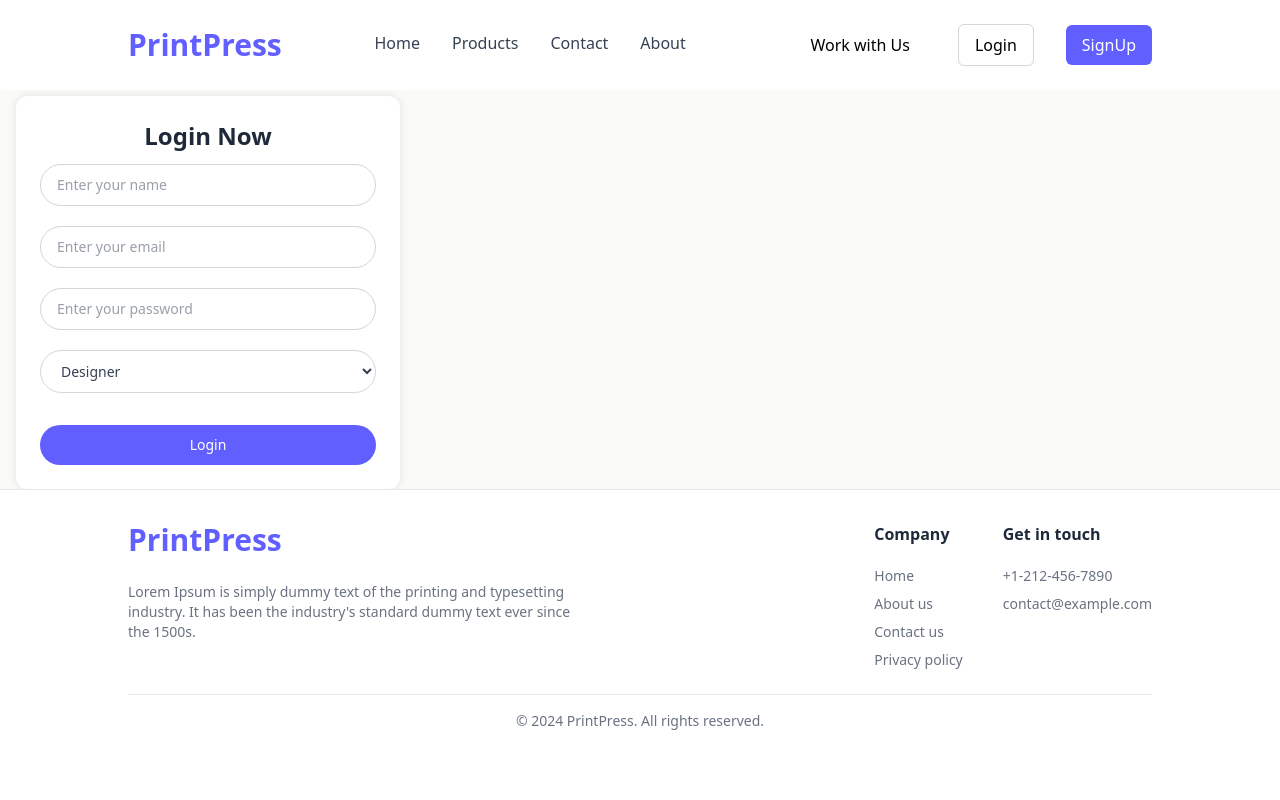
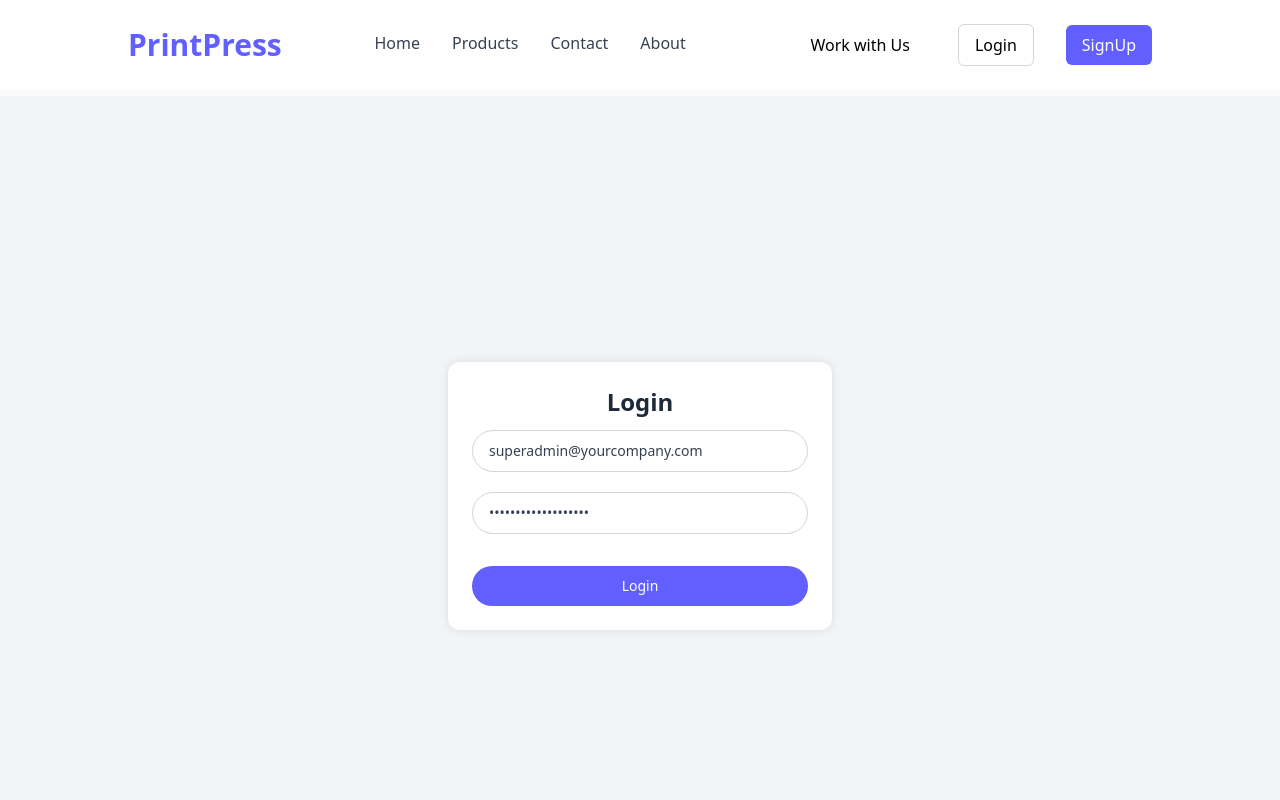
Before and after one commit to sudhee1010/Press-Project, a React (Vite) app in the folder client/: page /login-employee in a window 1280 px wide. Shown: the top 800 px of the page. Built offline with nearby package versions, Linux system fonts and the light colour scheme.

Commit message:
login updated

```diff
--- a/client/src/pages/LoginEmployee.jsx
+++ b/client/src/pages/LoginEmployee.jsx
@@ -1,38 +1,37 @@
 import { useState, useEffect } from "react";
-import { useRegisterMutation } from "../slices/usersApiSlice";
+import { useLoginMutation } from "../slices/usersApiSlice";
+import { setCredentials } from "../slices/authSlice";
+import { useDispatch } from "react-redux";
 // import {  useSearchParams } from "react-router-dom";
 // import { useDispatch } from "react-redux";
 // import { setCredentials } from "../slices/authSlice";
 
 function LoginEmployee() {
   const [formData, setFormData] = useState({
-    name: "",
-    email: "",
-    password: "",
-    confirmPassword: "",
-    role: "designer",
+    email: "superadmin@yourcompany.com",
+    password: "supersecurepassword",
   });
 
   const [errors, setErrors] = useState({});
   const [touched, setTouched] = useState({});
-  // const dispatch = useDispatch();
+  const dispatch = useDispatch();
   // const navigate = useNavigate();
   // const [searchParams] = useSearchParams();
   // const redirect = searchParams.get("redirect") || "/";
-  const [register] = useRegisterMutation();
+  // const [register] = useRegisterMutation();
+  const [login] = useLoginMutation();
 
   const validate = () => {
     const newErrors = {};
 
-    if (!formData.name.trim()) newErrors.name = "Name is required";
+    // if (!formData.name.trim()) newErrors.name = "Name is required";
     if (!formData.email) newErrors.email = "Email is required";
     else if (!/^\S+@\S+\.\S+$/.test(formData.email))
       newErrors.email = "Invalid email format";
 
     if (!formData.password) newErrors.password = "Password is required";
-    else if (formData.password.length < 6)
-      newErrors.password = "Password must be at least 6 characters";
-
+    // else if (formData.password.length < 6)
+    // newErrors.password = "Password must be at least 6 characters";
 
     return newErrors;
   };
@@ -60,19 +59,19 @@ function LoginEmployee() {
     if (Object.keys(validationErrors).length > 0) {
       setErrors(validationErrors);
       setTouched({
-        name: true,
+        // name: true,
         email: true,
         password: true,
-
       });
       return;
     }
 
     try {
       console.log(formData);
-      const res = await register(formData).unwrap();
+      const res = await login(formData).unwrap();
       console.log(res);
-      // dispatch(setCredentials({ ...res }));
+
+      dispatch(setCredentials({ ...res }));
       // navigate(redirect);
     } catch (error) {
       console.error(error);
@@ -92,15 +91,16 @@ function LoginEmployee() {
     ) : null;
 
   return (
+    <div className="min-h-screen flex items-center justify-center bg-gray-100">
       <form
         onSubmit={handleSubmit}
-      className="bg-white text-gray-700 max-w-sm mx-4 md:p-6 p-4 text-left text-sm rounded-xl shadow-[0px_0px_10px_0px] shadow-black/10 space-y-4"
+        className="bg-white text-gray-700 w-full max-w-sm mx-4 md:p-6 p-4 text-left text-sm rounded-xl shadow-[0px_0px_10px_0px] shadow-black/10 space-y-4"
       >
         <h2 className="text-2xl font-semibold mb-2 text-center text-gray-800">
-        Login Now
+          Login
         </h2>
 
-      <div>
+        {/* <div>
           <input
             name="name"
             type="text"
@@ -111,7 +111,7 @@ function LoginEmployee() {
             className={inputClass("name")}
           />
           {errorText("name")}
-      </div>
+        </div> */}
 
         <div>
           <input
@@ -139,9 +139,7 @@ function LoginEmployee() {
           {errorText("password")}
         </div>
 
-
-
-      <div>
+        {/* <div>
           <select
             name="role"
             value={formData.role}
@@ -152,7 +150,7 @@ function LoginEmployee() {
             <option value="printing">Printing</option>
             <option value="production">Production</option>
           </select>
-      </div>
+        </div> */}
 
         <button
           type="submit"
@@ -161,6 +159,7 @@ function LoginEmployee() {
           Login
         </button>
       </form>
+    </div>
   );
 }
 
--- a/client/src/pages/SuperAdminLogin.jsx
+++ b/client/src/pages/SuperAdminLogin.jsx
@@ -1,5 +1,5 @@
 import { useState, useEffect } from "react";
-import { useLoginMutation, useRegisterMutation } from "../slices/usersApiSlice";
+import { useLoginMutation } from "../slices/usersApiSlice";
 import { setCredentials } from "../slices/authSlice";
 import { useDispatch } from "react-redux";
 // import {  useSearchParams } from "react-router-dom";
```
Lines whose indentation alone changed are shown as unchanged.
